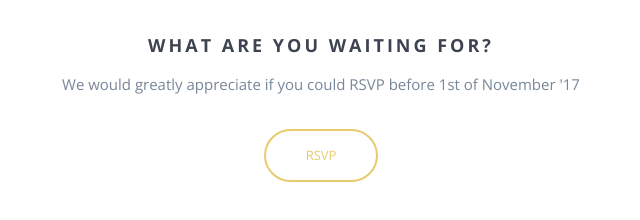
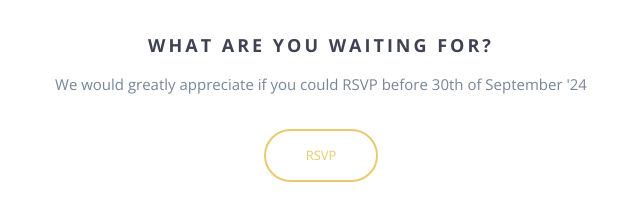
Before and after one commit to bakerdude39/bakerdude39.github.io, a website: page index.html in a window 1280 px wide. Shown: the part 3495-3715 px from the top of the page, 319-959 px from the left. Drawn offline with nearby package versions, Linux system fonts and the light colour scheme.

Commit message:
RSVP change
Changed the rsvp request at the bottom of the page

```diff
--- a/index.html
+++ b/index.html
@@ -416,7 +416,7 @@
         <div class="row">
             <div class="col-md-6 col-md-offset-3">
                 <h3>What are you waiting for?</h3>
-                <p>We would greatly appreciate if you could RSVP before 1st of November '17</p>
+                <p>We would greatly appreciate if you could RSVP before 30th of September '24</p>
                 <div class="hidden-xs text-center">
                     <a href="mailto:scplanning21@gmail.com?subject=Wedding RSVP&body=Name%3A%0D%0AExtra:" target="_blank" class="btn btn-accent btn-large rsvp-btn">RSVP</a>
                 </div>
```
